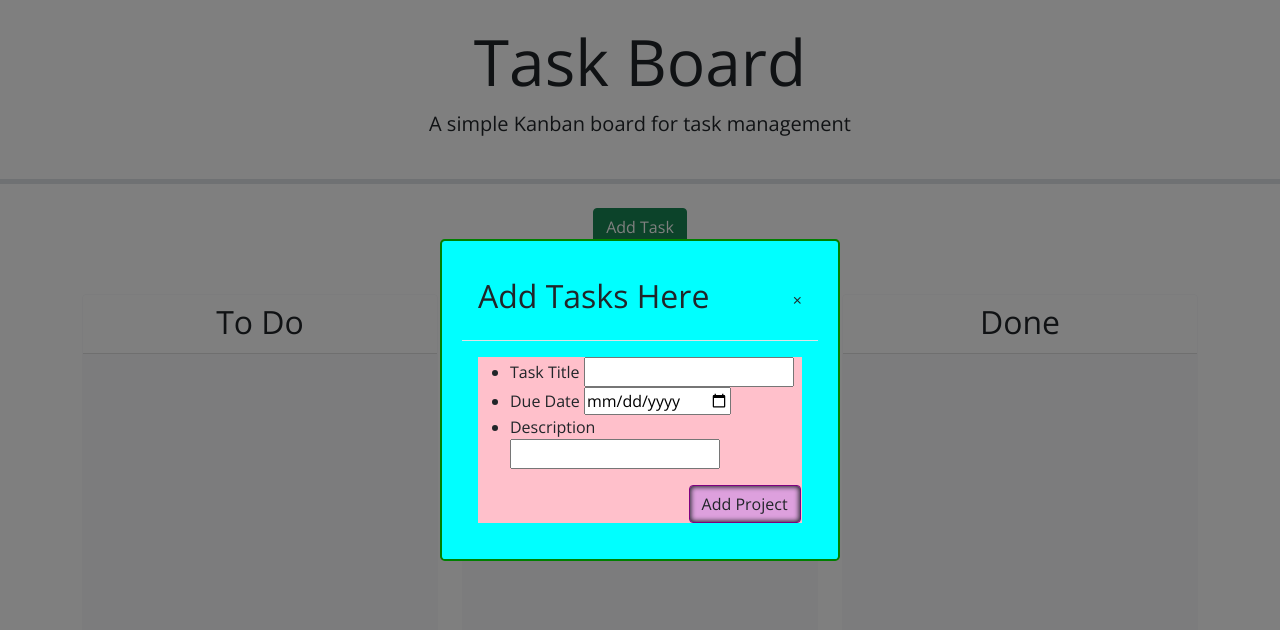
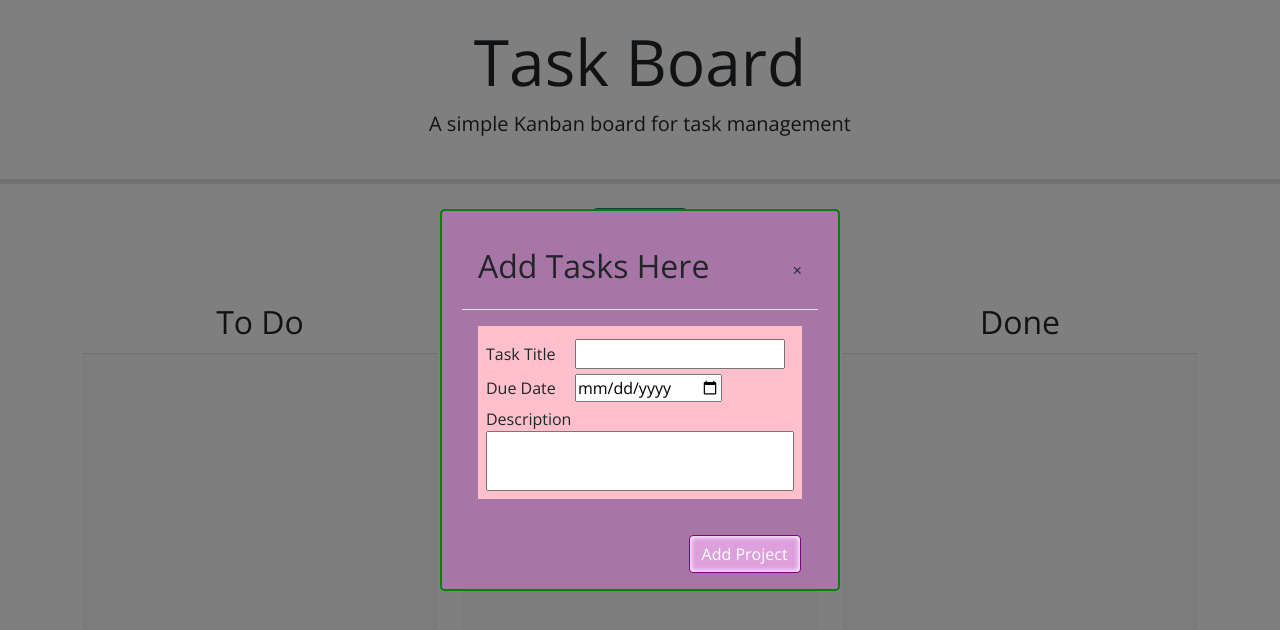
Before and after one commit to NotSnowWhite/Do-The-Thing, a plain HTML site: page index.html in a window 1280 px wide. Both pictures are taken after a click on the button "Add Task". Drawn offline with nearby package versions, Linux system fonts and the light colour scheme.

Commit message:
fixed positions and colors of labels, ul, li, and add button

```diff
--- a/assets/css/style.css
+++ b/assets/css/style.css
@@ -15,24 +15,47 @@ body {
   cursor: grab;
 }
 
+/* project button */
 #addProject{
   display: block;
   position: relative;
   left: 65%;
+  top: 20px;
   border: 0.5px solid purple;
   box-shadow: inset 0 0 5px 1px;
   background-color: plum;
+  color: white;
+
 }
 
-
+/* area around content */
 .modal-content{
-background-color: aqua;
+  background-color: rgb(167, 118, 167);
 margin: 10px auto;
 padding: 20px;
 width: 80%;
 border: 2px solid green;
 }
 
-form {
+/* area surrounding inputs */
+form  {
   background-color: pink;
 }
+
+ul {
+  list-style-type: none;
+padding: 8px;
+}
+
+li {
+margin-top: 5px;
+}
+
+label {
+  margin-right: 15px;
+}
+
+#description {
+  height: 60px;
+  width: 100%;
+}
--- a/index.html
+++ b/index.html
@@ -51,8 +51,8 @@
                   <input type="text" id="description" name="description">
                 </li>
               </ul>
-              <button id="addProject" type="submit" class="btn btn-custom">Add Project</button>
             </form>
+            <button id="addProject" type="submit" class="btn btn-custom">Add Project</button>
           </div>
         </div>
       </div>
```
